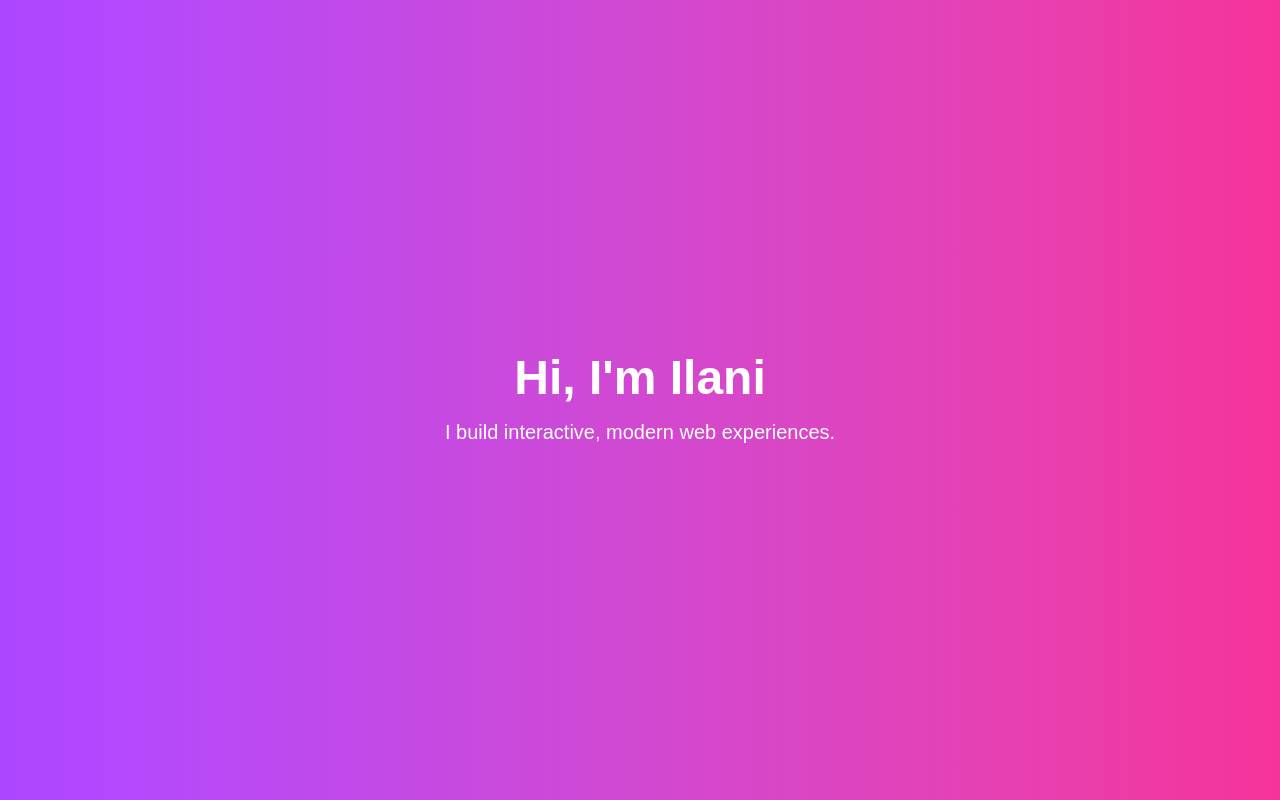
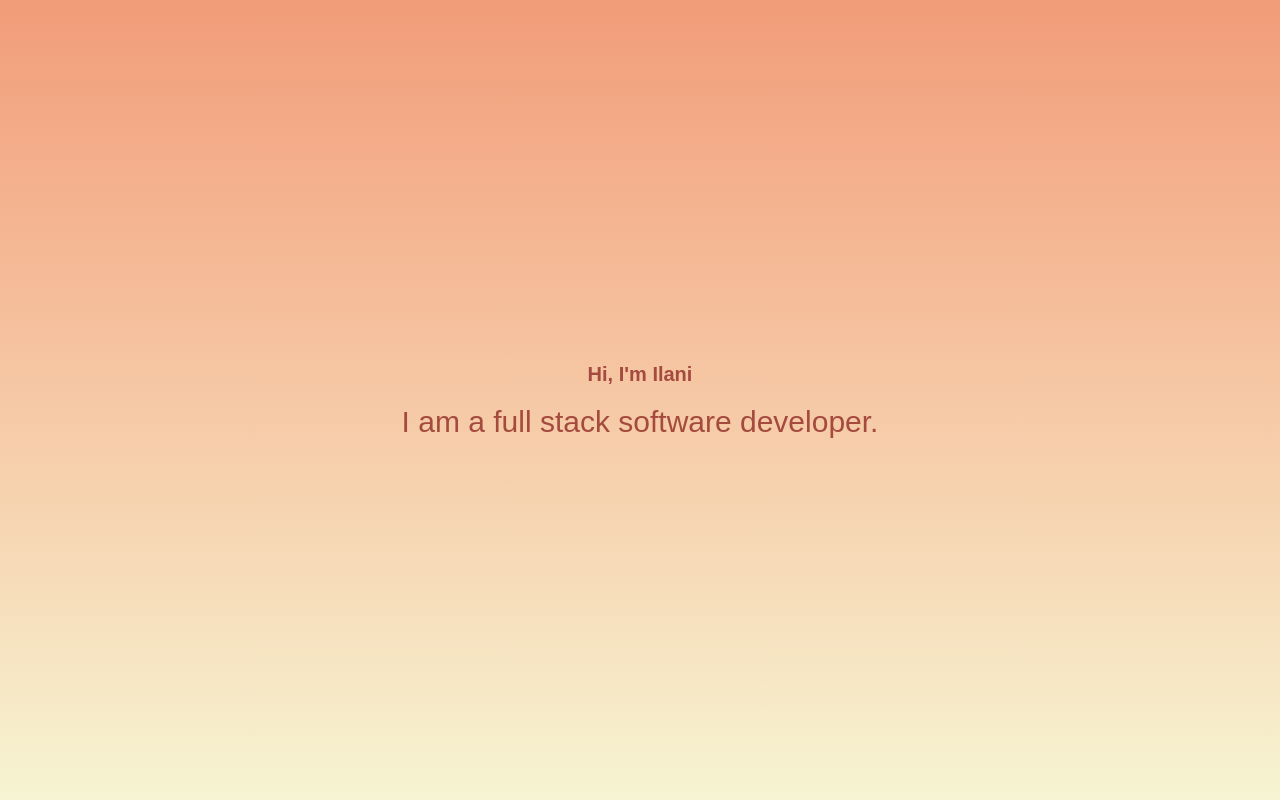
Before and after one commit to ilaniseguinot3/my-portfolio, a Next.js app: page / in a window 1280 px wide. Shown: the top 800 px of the page. Built offline with nearby package versions, Linux system fonts and the light colour scheme.

Commit message:
homepage edits: gradient background
gradient background from pink to beige

```diff
--- a/app/globals.css
+++ b/app/globals.css
@@ -17,7 +17,7 @@
 
 @media (prefers-color-scheme: dark) {
   :root {
-    --background: #0a0a0a;
+    --background: #ffffff;
     --foreground: #ededed;
   }
 }
--- a/components/Hero.tsx
+++ b/components/Hero.tsx
@@ -4,13 +4,13 @@ import { motion } from "framer-motion";
   const Hero: React.FC = () => {
     return (
       <motion.div
-      className="h-screen flex flex-col justify-center items-center bg-gradient-to-r from-purple-500 to-pink-500 text-white"
+        className="h-screen flex flex-col justify-center items-center bg-gradient-to-b from-[#F19C79] to-[#F6F4D2] text-[#A44A3F]"
         initial={{ opacity: 0, y: -50 }}
         animate={{ opacity: 1, y: 0 }}
-      transition={{ duration: 1 }}
+        transition={{ duration: 2 }}
       >
-      <h1 className="text-5xl font-bold mb-4">Hi, I'm Ilani</h1>
-      <p className="text-xl">I build interactive, modern web experiences.</p>
+        <h1 className="text-xl font-bold mb-4">Hi, I'm Ilani</h1>
+        <p className="text-3xl">I am a full stack software developer.</p>
       </motion.div>
     );
   };
```
Also changed, not shown: public/monet.jpg (added). Lines whose indentation alone changed are shown as unchanged.
